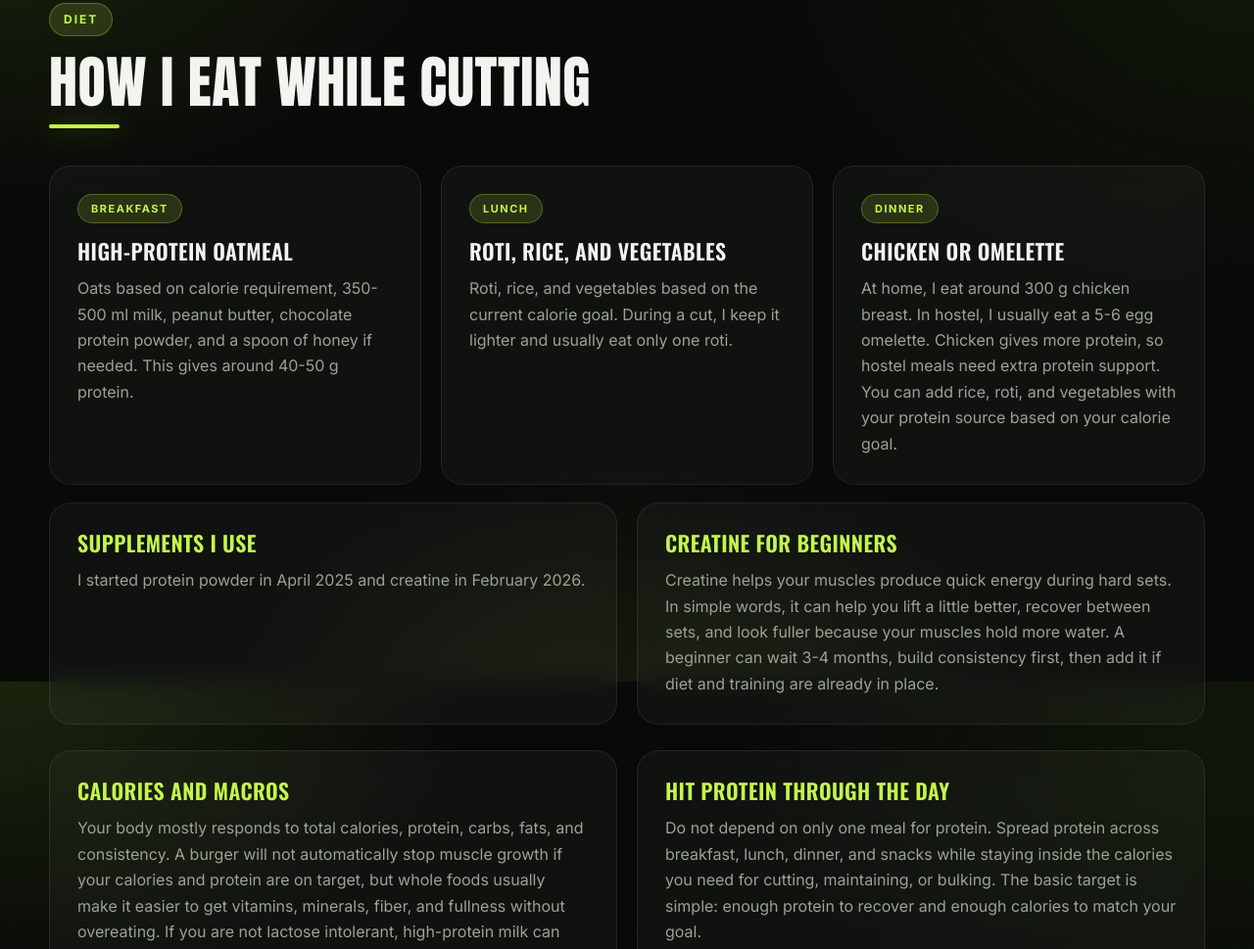
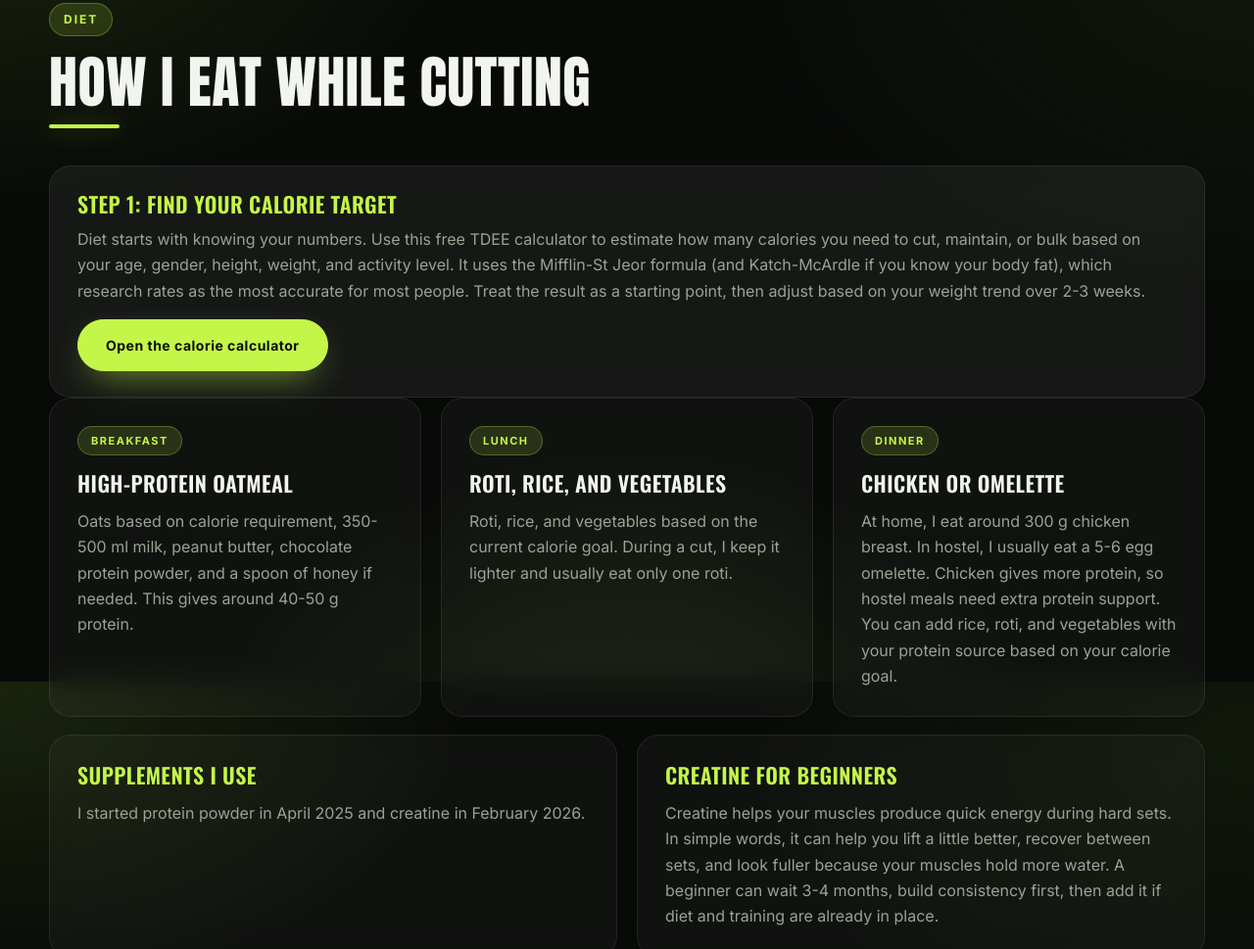
Before and after one commit to Daksh3108/fitness-journey, a plain HTML site: page index.html in a window 1280 px wide. Shown: the part 6504-7473 px from the top of the page at 98% size. Drawn offline with nearby package versions, Linux system fonts and the light colour scheme.

Commit message:
Update index.html

```diff
--- a/index.html
+++ b/index.html
@@ -381,6 +381,27 @@
           <p class="eyebrow">Diet</p>
           <h2>How I eat while cutting</h2>
         </div>
+                <div class="training-note">
+          <h3>Step 1: find your calorie target</h3>
+          <p>
+            Diet starts with knowing your numbers. Use this free TDEE
+            calculator to estimate how many calories you need to cut, maintain,
+            or bulk based on your age, gender, height, weight, and activity
+            level. It uses the Mifflin-St Jeor formula (and Katch-McArdle if you
+            know your body fat), which research rates as the most accurate for
+            most people. Treat the result as a starting point, then adjust based
+            on your weight trend over 2-3 weeks.
+          </p>
+          <p style="margin-top: 16px">
+            <a
+              class="button primary"
+              href="https://www.calculator.net/tdee-calculator.html"
+              target="_blank"
+              rel="noreferrer"
+              >Open the calorie calculator</a
+            >
+          </p>
+        </div>
         <div class="meal-grid">
           <article class="meal-card">
             <span class="meal-time">Breakfast</span>
```
